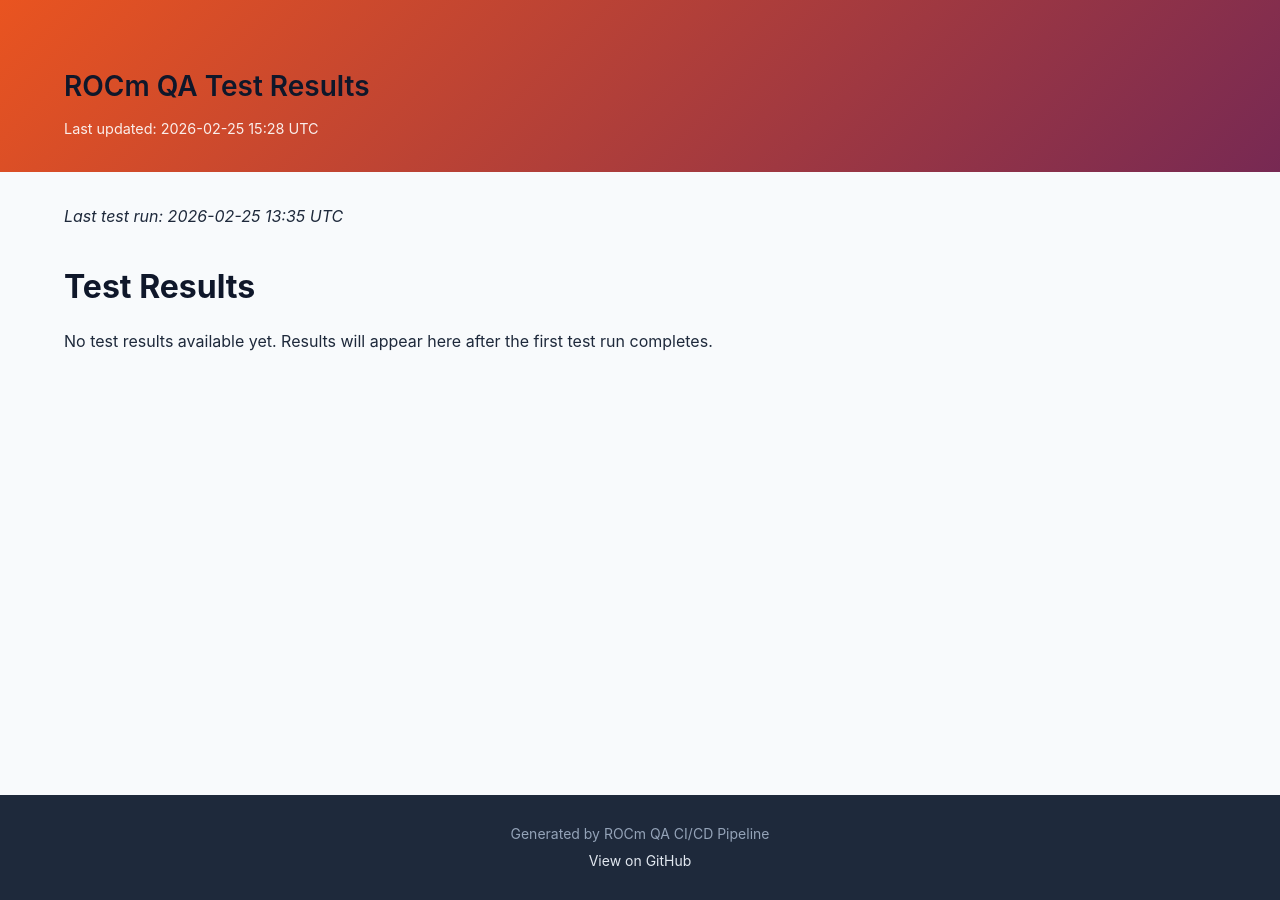
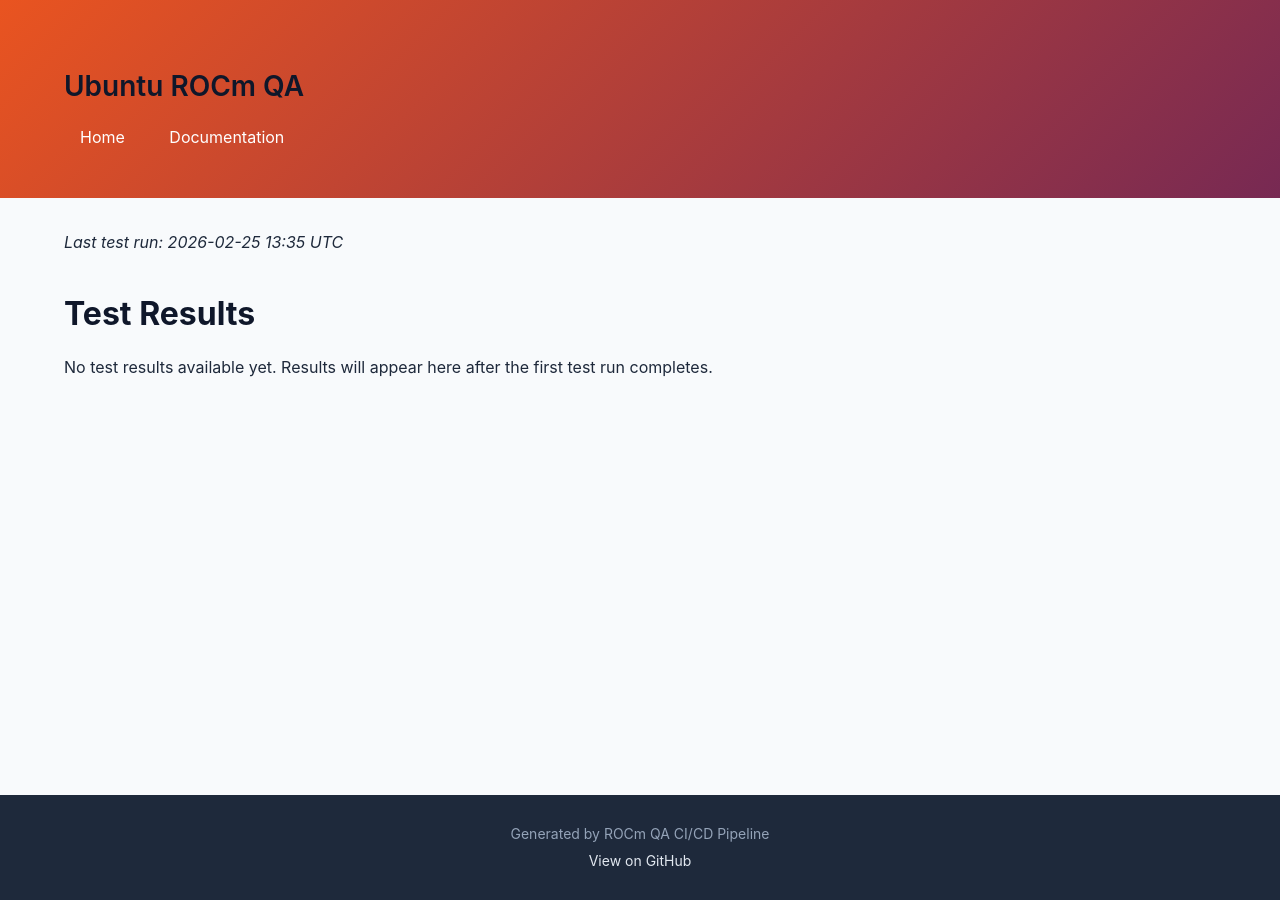
Before and after one commit to canonical/rocm-qa, a Jekyll site: the page built from pages/index.md, in a window 1280 px wide. Built offline with Jekyll 4.4.1, drawn with Linux system fonts in a browser that asks for light colours.

Commit message:
pages: update page title and styling

```diff
--- a/pages/_config.yml
+++ b/pages/_config.yml
@@ -1,5 +1,5 @@
-title: ROCm QA Test Results
-description: Test results dashboard for ROCm packages on Ubuntu
+title: Ubuntu ROCm QA
+description: QA dashboard for ROCm packages on Ubuntu
 baseurl: "/rocm-qa"
 url: "https://canonical.github.io"
 
--- a/pages/_layouts/default.html
+++ b/pages/_layouts/default.html
@@ -1,25 +1,26 @@
-<!DOCTYPE html>
+<!doctype html>
 <html lang="en">
 
 <head>
-    <meta charset="UTF-8">
-    <meta name="viewport" content="width=device-width, initial-scale=1.0">
+    <meta charset="UTF-8" />
+    <meta name="viewport" content="width=device-width, initial-scale=1.0" />
     <title>{{ page.title | default: site.title }}</title>
-    <meta name="description" content="{{ site.description }}">
-    <link rel="stylesheet" href="{{ site.baseurl }}/assets/css/style.css">
+    <meta name="description" content="{{ site.description }}" />
+    <link rel="stylesheet" href="{{ site.baseurl }}/assets/css/style.css" />
 </head>
 
 <body>
     <header class="site-header">
         <div class="container">
             <h1>{{ site.title }}</h1>
-            <p class="meta">Last updated: {{ site.time | date: "%Y-%m-%d %H:%M UTC" }}</p>
+            <nav class="header-nav">
+                <a href="{{ site.baseurl }}/">Home</a>
+                <a href="{{ site.baseurl }}/documentation">Documentation</a>
+            </nav>
         </div>
     </header>
 
-    <main class="container">
-        {{ content }}
-    </main>
+    <main class="container">{{ content }}</main>
 
     <footer class="site-footer">
         <div class="container">
--- a/pages/assets/css/style.css
+++ b/pages/assets/css/style.css
@@ -6,7 +6,9 @@
 }
 
 body {
-  font-family: -apple-system, BlinkMacSystemFont, 'Segoe UI', Roboto, Oxygen, Ubuntu, sans-serif;
+  font-family:
+    -apple-system, BlinkMacSystemFont, "Segoe UI", Roboto, Oxygen, Ubuntu,
+    sans-serif;
   background: #f8fafc;
   color: #1e293b;
   line-height: 1.6;
@@ -65,7 +67,9 @@
 }
 
 /* Headings */
-h1, h2, h3 {
+h1,
+h2,
+h3 {
   color: #0f172a;
   margin-top: 2rem;
   margin-bottom: 1rem;
@@ -88,7 +92,8 @@
   margin-bottom: 1.5rem;
 }
 
-th, td {
+th,
+td {
   padding: 0.875rem 1rem;
   text-align: left;
   border-bottom: 1px solid #e2e8f0;
@@ -173,7 +178,8 @@
     font-size: 0.875rem;
   }
 
-  th, td {
+  th,
+  td {
     padding: 0.625rem 0.75rem;
   }
 
@@ -187,3 +193,19 @@
 main > h2:first-child {
   margin-top: 0;
 }
+
+/* Spacing utilities */
+.spacing-sm {
+  padding-top: 0.5rem;
+  padding-bottom: 0.5rem;
+}
+
+.spacing-md {
+  padding-top: 1rem;
+  padding-bottom: 1rem;
+}
+
+.spacing-lg {
+  padding-top: 1.5rem;
+  padding-bottom: 1.5rem;
+}
```
